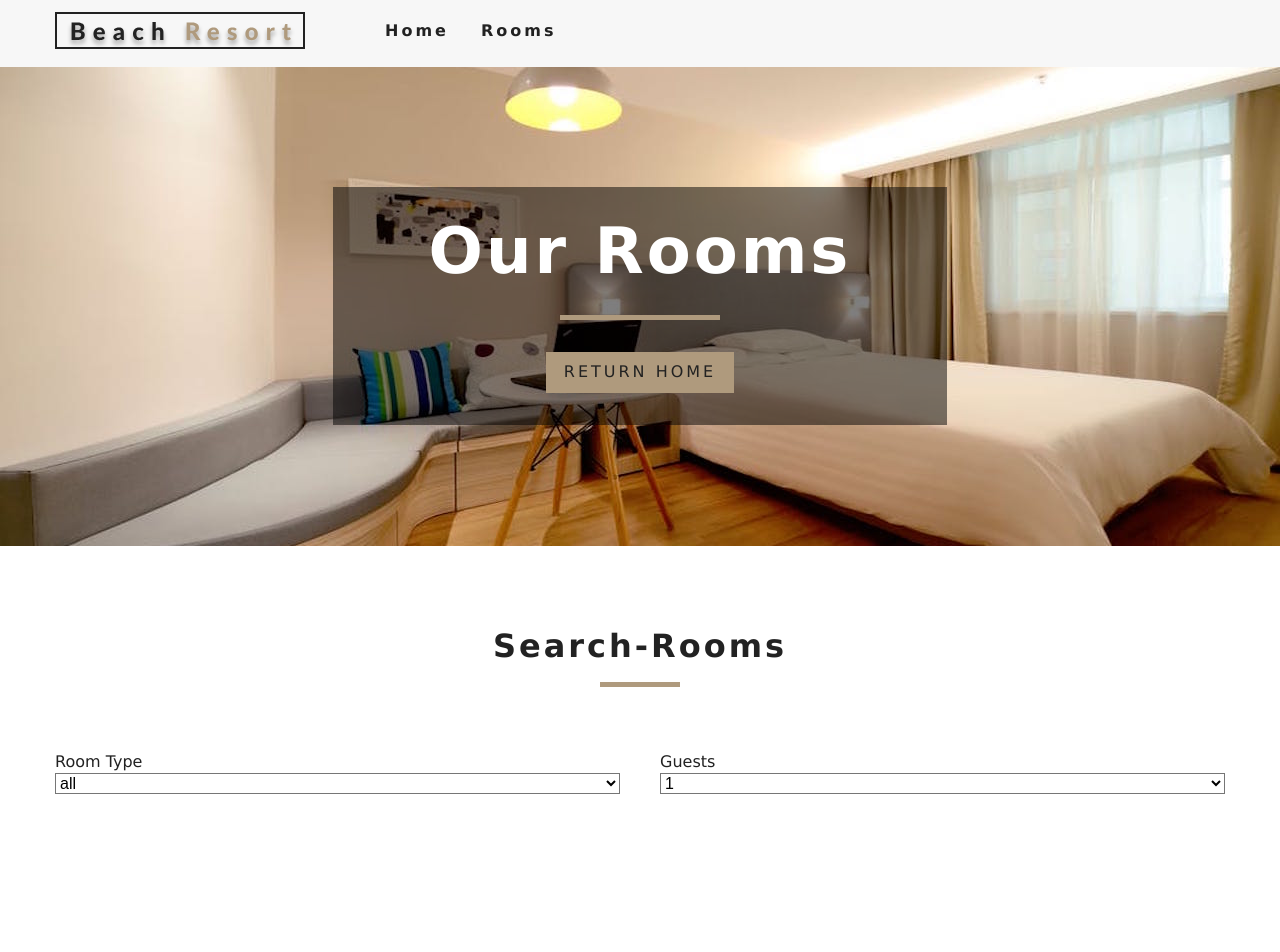
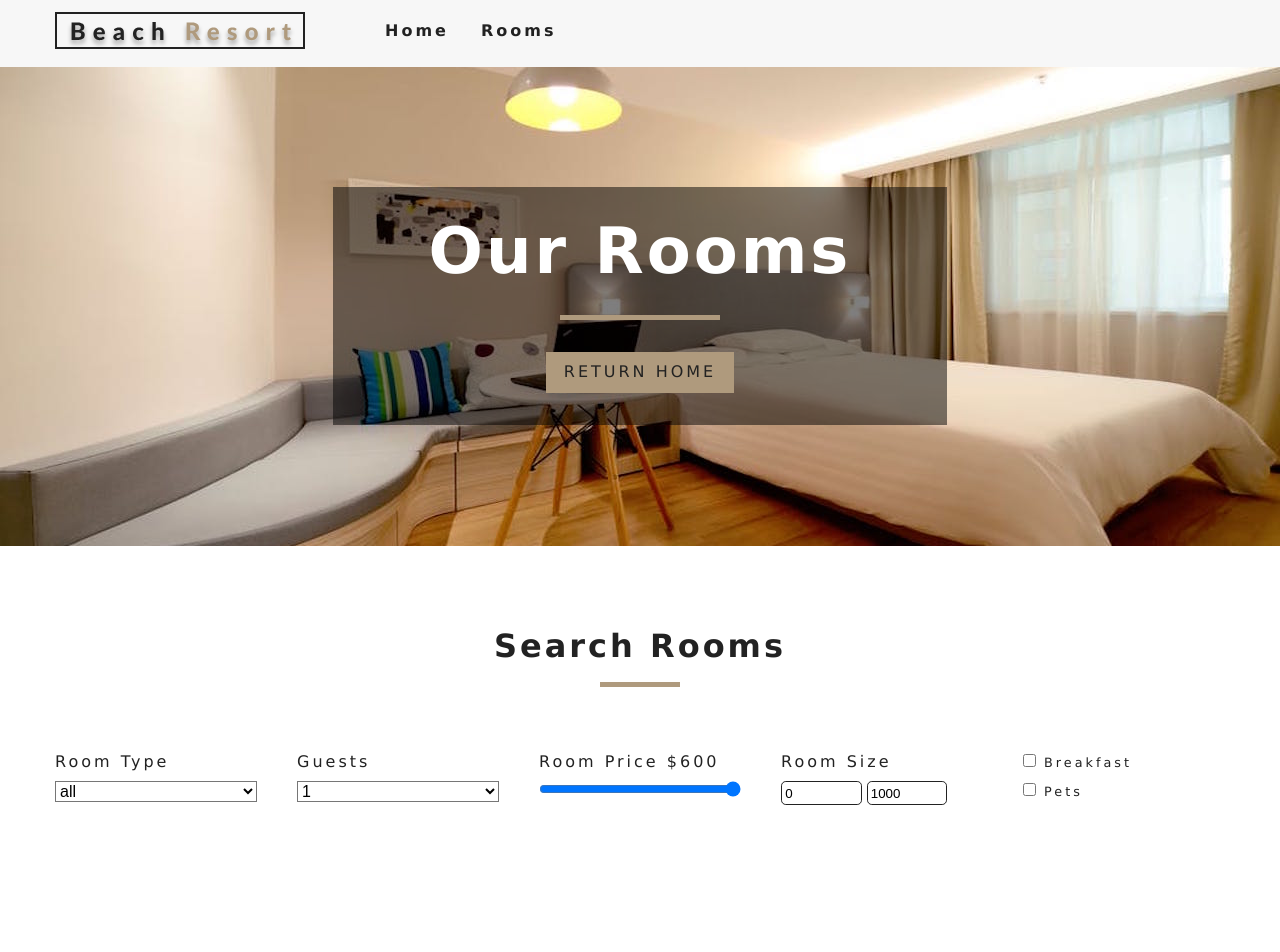
Before and after one commit to C-H-I-L-L/Very-Well-Resort-Hotel, a React (Create React App) app: page /rooms in a window 1280 px wide. Shown: the top 952 px of the page. Built offline with nearby package versions, Linux system fonts and the light colour scheme.

Commit message:
Finished adding filters and filter functionality

```diff
--- a/src/components/RoomsFilter.js
+++ b/src/components/RoomsFilter.js
@@ -1,14 +1,14 @@
 import React from 'react';
 import { useContext } from 'react';
 import { RoomContext } from '../context';
-import Title from '../components/Title';
-
+import Title from './Title';
 // get all unique values
 const getUnique = (items, value) => {
   return [...new Set(items.map(item => item[value]))];
 };
 
-export default function RoomsFilter({ rooms }) {
+const RoomsFilter = ({ rooms }) => {
+  // react hooks
   const context = useContext(RoomContext);
   const {
     handleChange,
@@ -24,62 +24,119 @@
   } = context;
 
   // get unique types
-
   let types = getUnique(rooms, 'type');
-
   // add all
   types = ['all', ...types];
-
-  //map to jsx
-  types = types.map((item, index) => {
-    return (
-      <option value={item} key={index}>
-        {item}
-      </option>
-    );
-  });
-
+  // map to jsx
+  types = types.map((item, index) => (
+    <option key={index} value={item}>
+      {item}
+    </option>
+  ));
+  // get unique capacity
   let people = getUnique(rooms, 'capacity');
-  people = people.map((item, index) => {
-    return (
-      <option key={index} value={item}>
-        {item}
-      </option>
-    );
-  });
+  people = people.map((item, index) => (
+    <option key={index} value={item}>
+      {item}
+    </option>
+  ));
   return (
     <section className='filter-container'>
-      <Title title='search-rooms' />
+      <Title title='search rooms' />
       <form className='filter-form'>
         {/* select type */}
         <div className='form-group'>
-          <lable htmlFor='type'>room type</lable>
+          <label htmlFor='type'>room type</label>
           <select
             name='type'
             id='type'
+            onChange={handleChange}
+            className='form-control'
             value={type}
-            className='form-control'
-            onChange={handleChange}
           >
             {types}
           </select>
         </div>
         {/* end of select type */}
-        {/* guests type */}
+        {/* guests  */}
         <div className='form-group'>
-          <lable htmlFor='capacity'>Guests</lable>
+          <label htmlFor='capacity'>Guests</label>
           <select
             name='capacity'
             id='capacity'
+            onChange={handleChange}
+            className='form-control'
             value={capacity}
-            className='form-control'
-            onChange={handleChange}
           >
             {people}
           </select>
         </div>
         {/* end of guests */}
+        {/* room price */}
+        <div className='form-group'>
+          <label htmlFor='price'>room price ${price}</label>
+          <input
+            type='range'
+            name='price'
+            min={minPrice}
+            max={maxPrice}
+            id='price'
+            value={price}
+            onChange={handleChange}
+            className='form-control'
+          />
+        </div>
+        {/* end of room price*/}
+        {/* size */}
+        <div className='form-group'>
+          <label htmlFor='size'>room size </label>
+          <div className='size-inputs'>
+            <input
+              type='number'
+              name='minSize'
+              value={minSize}
+              id='size'
+              onChange={handleChange}
+              className='size-input'
+            />
+            <input
+              type='number'
+              name='maxSize'
+              id='size'
+              value={maxSize}
+              onChange={handleChange}
+              className='size-input'
+            />
+          </div>
+        </div>
+        {/* end of size */}
+        {/* extras */}
+        <div className='form-group'>
+          <div className='single-extra'>
+            <input
+              type='checkbox'
+              name='breakfast'
+              id='breakfast'
+              checked={breakfast}
+              onChange={handleChange}
+            />
+            <label htmlFor='breakfast'>breakfast</label>
+          </div>
+          <div className='single-extra'>
+            <input
+              type='checkbox'
+              name='pets'
+              id='pets'
+              checked={pets}
+              onChange={handleChange}
+            />
+            <label htmlFor='pets'>pets</label>
+          </div>
+        </div>
+        {/* end of extras type */}
       </form>
     </section>
   );
-}
+};
+
+export default RoomsFilter;
--- a/src/context.js
+++ b/src/context.js
@@ -60,7 +60,7 @@
 
   handleChange = event => {
     const target = event.target;
-    const value = event.type === 'checkbox' ? target.checked : target.value;
+    const value = target.type === 'checkbox' ? target.checked : target.value;
     const name = event.target.name;
     this.setState(
       {
@@ -81,12 +81,34 @@
       breakfast,
       pets
     } = this.state;
+    // all the rooms
 
     let tempRooms = [...rooms];
-
-    // if type is set to anything BUT all, then filter it
+    // transform values
+    // get capacity
+    capacity = parseInt(capacity);
+    price = parseInt(price);
+    // filter by type
     if (type !== 'all') {
       tempRooms = tempRooms.filter(room => room.type === type);
+    }
+    // filter by capacity
+    if (capacity !== 1) {
+      tempRooms = tempRooms.filter(room => room.capacity >= capacity);
+    }
+    // filter by price
+    tempRooms = tempRooms.filter(room => room.price <= price);
+    //filter by size
+    tempRooms = tempRooms.filter(
+      room => room.size >= minSize && room.size <= maxSize
+    );
+    //filter by breakfast
+    if (breakfast) {
+      tempRooms = tempRooms.filter(room => room.breakfast === true);
+    }
+    //filter by pets
+    if (pets) {
+      tempRooms = tempRooms.filter(room => room.pets === true);
     }
     this.setState({
       sortedRooms: tempRooms
```
